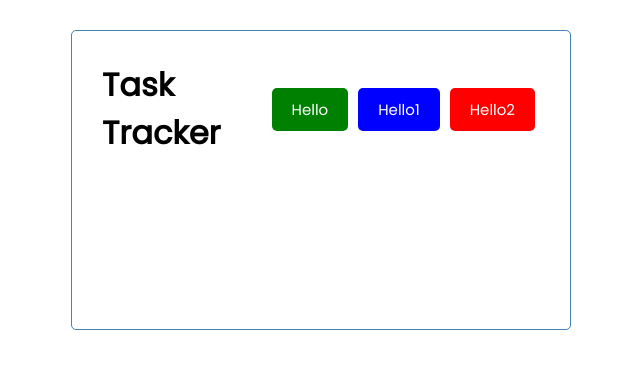
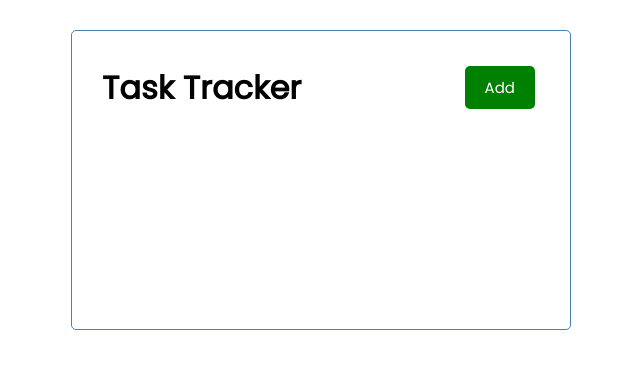
Before and after one commit to briansimiyuj/React-Class, a React (Create React App) app: page / in a window 1280 px wide. Shown: the top 368 px of the page, without its empty margins (319-959 px from the left). Built offline with nearby package versions, Linux system fonts and the light colour scheme.

Commit message:
Button component

```diff
--- a/src/components/Button.jsx
+++ b/src/components/Button.jsx
@@ -1,7 +1,23 @@
+import PropTypes from 'prop-types'
+
 const Button = ({ color, text }) =>{
 
     return <button className="btn" style={{ backgroundColor: color }}>{text}</button>
 
 }
 
+
+Button.defaultProps ={
+    color: "steelblue"
+}
+
+
+Button.propTypes ={
+
+    text: PropTypes.string,
+
+    color: PropTypes.string
+
+}
+
 export default Button
--- a/src/components/Header.jsx
+++ b/src/components/Header.jsx
@@ -8,11 +8,7 @@ const Header = ({ title }) =>{
 
             <h1>{title}</h1>
 
-            <Button color="green" text="Hello" />
-
-            <Button color="blue" text="Hello1" />
-
-            <Button color="red" text="Hello2" />
+            <Button color="green" text="Add" />
 
         </header>
 
```
